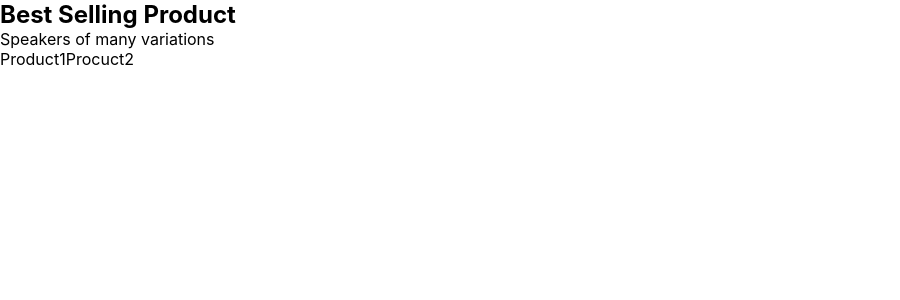
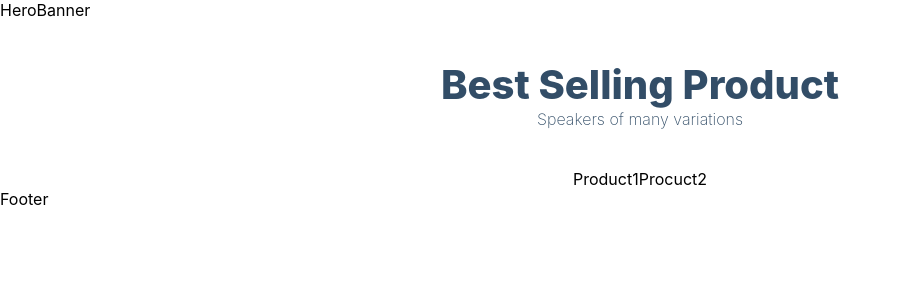
Before and after one commit to lucaspires-source/ecommerce-fullstack, a Next.js app in the folder ecommerce/: page / in a window 1280 px wide. Shown: the top 300 px of the page, without its empty margins (0-900 px from the left). Built offline with nearby package versions, Linux system fonts and the light colour scheme.

Commit message:
basic draft of components

```diff
--- /dev/null
+++ b/ecommerce/components/Footer.jsx
@@ -0,0 +1,9 @@
+import React from 'react'
+
+const Footer = () => {
+  return (
+    <div>Footer</div>
+  )
+}
+
+export default Footer
--- /dev/null
+++ b/ecommerce/components/HeroBanner.jsx
@@ -0,0 +1,9 @@
+import React from 'react'
+
+const HeroBanner = () => {
+  return (
+    <div>HeroBanner</div>
+  )
+}
+
+export default HeroBanner
--- a/ecommerce/pages/index.js
+++ b/ecommerce/pages/index.js
@@ -1,19 +1,19 @@
 import React from 'react'
+import Footer from '../components/Footer'
+import HeroBanner from '../components/HeroBanner'
 
 const Home = () => {
   return (
     <>
-    <div>
-      <h2>Best Selling Product</h2>
-      <p>Speakers of many variations</p>
-    </div>
-    <div>
-      {
-        ['Product1', 'Procuct2'].map(
-          (product) => product
-        )
-      }
-    </div>
+      <HeroBanner />
+      <div className="products-heading">
+        <h2>Best Selling Product</h2>
+        <p>Speakers of many variations</p>
+      </div>
+      <div className="products-container">
+        {['Product1', 'Procuct2'].map((product) => product)}
+      </div>
+      <Footer />
     </>
   )
 }
```
Also changed, not shown: ecommerce/components/Cart.jsx (added, +9 -0 lines), ecommerce/components/FooterBanner.jsx (added, +9 -0 lines), ecommerce/components/Layout.jsx (added, +9 -0 lines), ecommerce/components/Navbar.jsx (added, +9 -0 lines), ecommerce/components/Product.jsx (added, +9 -0 lines).
